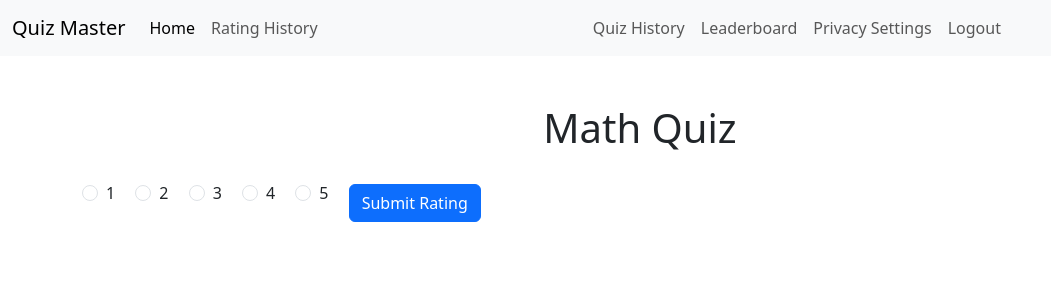
After one commit to Nirob-Barman/Quiz-Master, a Django app: page /quiz/1/rate/ in a window 1280 px wide. The commit adds this page. Shown: the top 300 px of the page, without its empty margins (0-1051 px from the left). Run offline with Django 4.2, Linux system fonts and the light colour scheme; a user stored in the database is signed in; data comes from the database, SQL or seed files in the repository; both versions use the stored data as it was after the commit.

Commit message:
rating history for Quizzes section

```diff
--- a/QuizMaster/urls.py
+++ b/QuizMaster/urls.py
@@ -16,7 +16,7 @@ Including another URLconf
 """
 from django.contrib import admin
 from django.urls import path, include
-from core.views import home, quiz_view, quiz_result, quiz_history, leaderboard
+from core.views import home, quiz_view, quiz_result, quiz_history, leaderboard, rate_quiz, rating_history
 
 urlpatterns = [
     path('admin/', admin.site.urls),
@@ -26,8 +26,9 @@ urlpatterns = [
     path('quiz/<int:quiz_id>/', quiz_view, name='quiz_view'),
     path('quiz/<int:quiz_id>/result/', quiz_result, name='quiz_result'),
     path('quiz_history/<str:username>/', quiz_history, name='quiz_history'),
+    path('quiz/<int:quiz_id>/rate/', rate_quiz, name='rate_quiz'),
+    path('rating_history/', rating_history, name='rating_history'),
     path('leaderboard/', leaderboard, name='leaderboard'),
-
     path('accounts/', include('accounts.urls')),
     # path('core/', include('core.urls')),
 ]
--- a/core/templates/home.html
+++ b/core/templates/home.html
@@ -31,7 +31,6 @@
             {% for quiz in quizzes %}
             <li>
                 <h4>{{ quiz.title }}</h4>
-                <p>{{ quiz.description }}</p>
                 <p>Questions:</p>
                 <ul>
                     {% for question in quiz.questions.all %}
--- a/core/templates/navbar.html
+++ b/core/templates/navbar.html
@@ -9,6 +9,9 @@
             <ul class="navbar-nav me-auto mb-2 mb-lg-0">
                 <li class="nav-item">
                     <a class="nav-link active" aria-current="page" href="{% url 'home' %}">Home</a>
+                </li>
+                <li class="nav-item">
+                    <a class="nav-link" href="{% url 'rating_history' %}">Rating History</a>
                 </li>
             </ul>
         </div>
--- a/core/templates/quiz.html
+++ b/core/templates/quiz.html
@@ -1,7 +1,10 @@
 {% extends 'base.html' %}
 
 {% block content %}
-<h1 class="text-center">{{ quiz.title }}</h1>
+<div class="d-flex justify-content-around align-items-center">
+    <h1 class="text-center">{{ quiz.title }}</h1>
+    <a class="text-decoration-none h1" href="{% url 'rate_quiz' quiz.id %}">Rate {{ quiz.title }}</a>
+</div>
 <div class="container">
     {% if questions %}
     <div id="progress-indicator"></div>
--- /dev/null
+++ b/core/templates/rate_quiz.html
@@ -0,0 +1,38 @@
+{% extends 'base.html' %}
+
+{% block content %}
+<div class="container mt-5">
+    <h1 class="text-center">{{ quiz.title }}</h1>
+
+    <form method="post" class="mt-3">
+        {% csrf_token %}
+
+        <div class="form-check form-check-inline">
+            <input type="radio" name="rating" id="rating1" value="1" class="form-check-input">
+            <label for="rating1" class="form-check-label">1</label>
+        </div>
+
+        <div class="form-check form-check-inline">
+            <input type="radio" name="rating" id="rating2" value="2" class="form-check-input">
+            <label for="rating2" class="form-check-label">2</label>
+        </div>
+
+        <div class="form-check form-check-inline">
+            <input type="radio" name="rating" id="rating3" value="3" class="form-check-input">
+            <label for="rating3" class="form-check-label">3</label>
+        </div>
+
+        <div class="form-check form-check-inline">
+            <input type="radio" name="rating" id="rating4" value="4" class="form-check-input">
+            <label for="rating4" class="form-check-label">4</label>
+        </div>
+
+        <div class="form-check form-check-inline">
+            <input type="radio" name="rating" id="rating5" value="5" class="form-check-input">
+            <label for="rating5" class="form-check-label">5</label>
+        </div>
+
+        <button type="submit" class="btn btn-primary mt-3">Submit Rating</button>
+    </form>
+</div>
+{% endblock %}
--- a/core/views.py
+++ b/core/views.py
@@ -1,3 +1,4 @@
+from django.shortcuts import render
 from django.shortcuts import render, get_object_or_404
 from django.shortcuts import render, redirect
 from quizzes.models import Quiz, Category, Question, Choice, UserQuizHistory
@@ -5,6 +6,9 @@ from django.contrib.auth.models import User
 from django.core.mail import send_mail
 from QuizMaster.settings import EMAIL_HOST_USER
 from django.db.models import Count, Q
+from quizzes.forms import QuizRatingForm
+from quizzes.models import QuizRating
+from django.contrib.auth.decorators import login_required
 
 
 def quiz_view(request, quiz_id):
@@ -65,6 +69,39 @@ def quiz_result(request, quiz_id):
         'user_quiz_history': user_quiz_history,
     }
     return render(request, 'quiz_result.html', context)
+
+
+@login_required
+def rate_quiz(request, quiz_id):
+    quiz = get_object_or_404(Quiz, id=quiz_id)
+
+    if request.method == 'POST':
+        form = QuizRatingForm(request.POST)
+        if form.is_valid():
+            rating = form.cleaned_data['rating']
+            QuizRating.objects.create(
+                user=request.user, quiz=quiz, rating=rating)
+            return redirect('quiz_view', quiz_id=quiz.id)
+    else:
+        form = QuizRatingForm()
+
+    context = {
+        'quiz': quiz,
+        'form': form,
+    }
+
+    return render(request, 'rate_quiz.html', context)
+
+
+def rating_history(request):
+    # Get all ratings
+    all_ratings = QuizRating.objects.all()
+
+    context = {
+        'all_ratings': all_ratings,
+    }
+
+    return render(request, 'rating_history.html', context)
 
 
 def quiz_history(request, username):
--- a/quizzes/admin.py
+++ b/quizzes/admin.py
@@ -1,8 +1,9 @@
 from django.contrib import admin
-from .models import Quiz, Category, Question, Choice, UserQuizHistory
+from .models import Category, Quiz, QuizRating, Question, Choice, UserQuizHistory
 
 # Register your models here.
 admin.site.register(Quiz)
+admin.site.register(QuizRating)
 
 
 class CategoryAdmin(admin.ModelAdmin):
@@ -11,11 +12,14 @@ class CategoryAdmin(admin.ModelAdmin):
 
 admin.site.register(Category, CategoryAdmin)
 
+
 class ChoiceAdmin(admin.StackedInline):
     model = Choice
 
+
 class QuestionAdmin(admin.ModelAdmin):
     inlines = [ChoiceAdmin]
+
 
 admin.site.register(Question, QuestionAdmin)
 admin.site.register(Choice)
--- a/quizzes/forms.py
+++ b/quizzes/forms.py
@@ -1 +1,22 @@
 from django import forms
+from .models import QuizRating
+
+
+class QuizRatingForm(forms.ModelForm):
+
+    RATING_CHOICES = [
+        (1, '1'),
+        (2, '2'),
+        (3, '3'),
+        (4, '4'),
+        (5, '5'),
+    ]
+
+    rating = forms.ChoiceField(
+        choices=RATING_CHOICES,
+        widget=forms.RadioSelect(attrs={'class': 'form-check-input'}),
+        required=True,
+    )
+    class Meta:
+        model = QuizRating
+        fields = ['rating']
--- a/quizzes/models.py
+++ b/quizzes/models.py
@@ -1,5 +1,6 @@
 from django.db import models
 from django.contrib.auth.models import User
+from django.core.validators import MinValueValidator, MaxValueValidator
 # Create your models here.
 
 
@@ -19,6 +20,17 @@ class Quiz(models.Model):
 
     def __str__(self):
         return self.title
+
+
+class QuizRating(models.Model):
+    user = models.ForeignKey(User, on_delete=models.CASCADE)
+    quiz = models.ForeignKey(Quiz, on_delete=models.CASCADE)
+    rating = models.PositiveIntegerField(
+        validators=[MinValueValidator(1), MaxValueValidator(5)])
+
+    def __str__(self):
+        return f'{self.user.username} - {self.quiz.title} - {self.rating}'
+
 
 
 class Question(models.Model):
```
Also changed, not shown: core/templates/rating_history.html (added, +29 -0 lines), db.sqlite3, quizzes/migrations/0005_quizrating.py (added).
